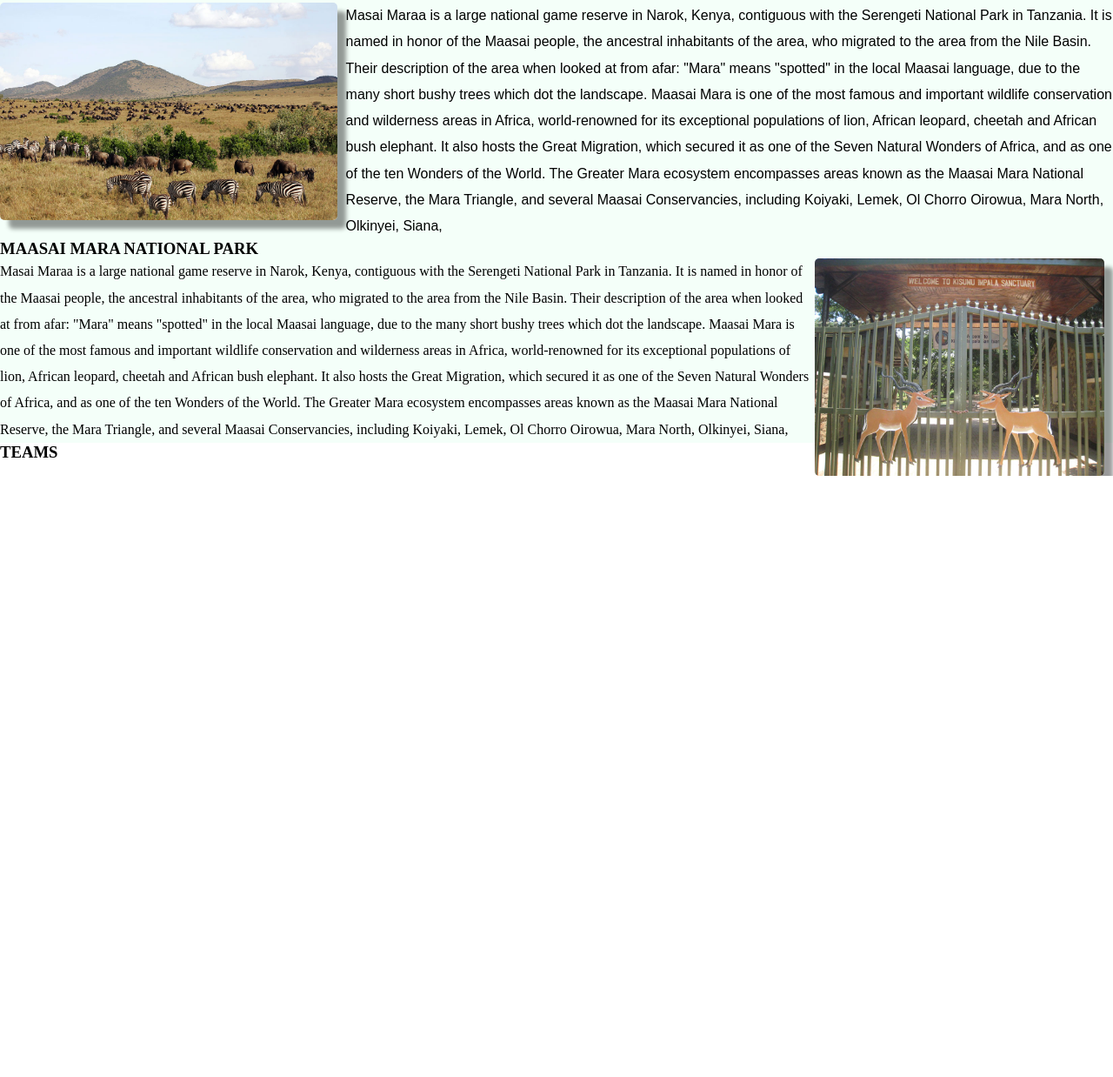
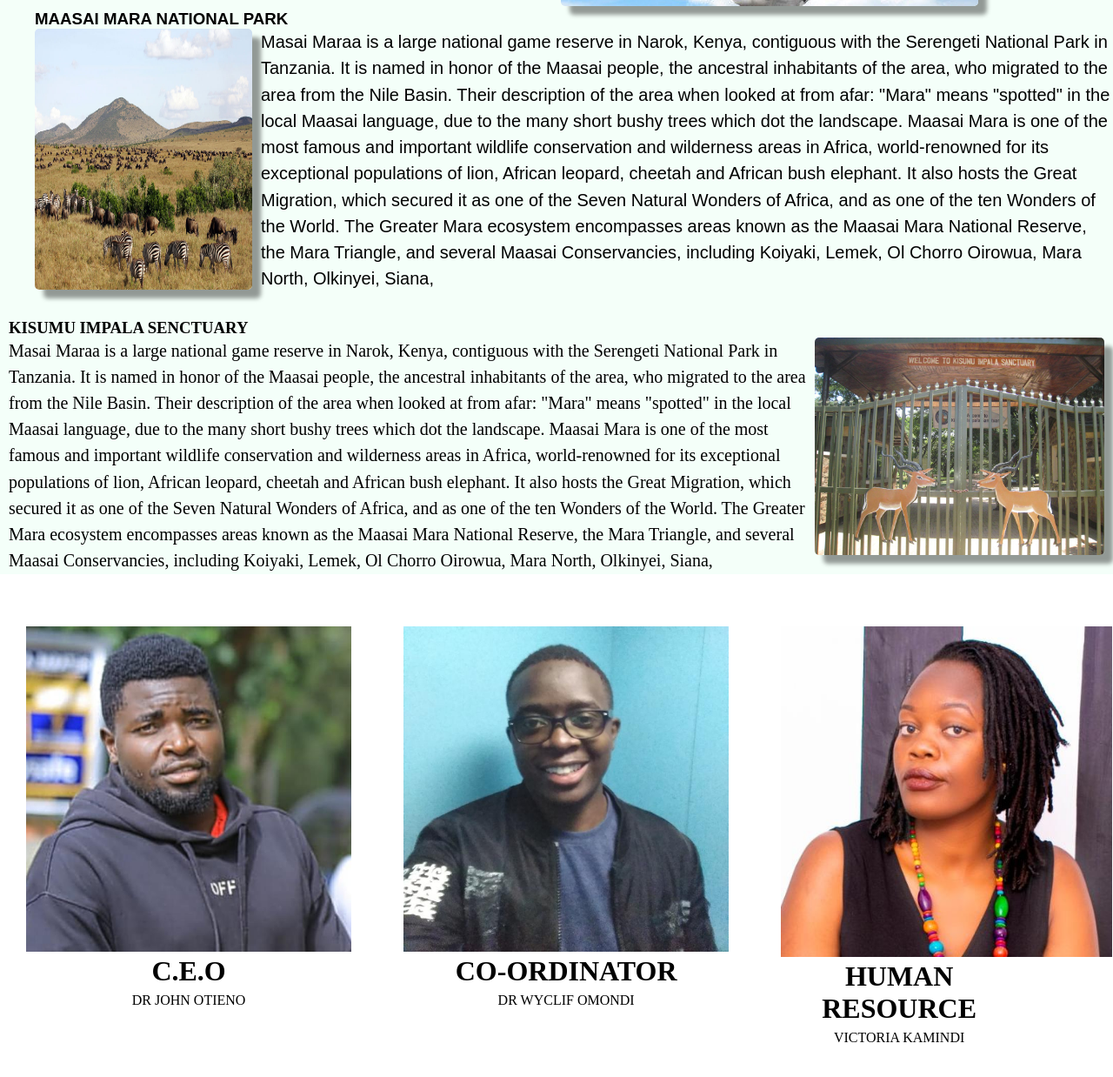
Before and after one commit to kelvinhovinho/k_tours, a plain HTML site: page index.html in a window 1280 px wide. Shown: the part 1103-2341 px from the top of the page at 87% size. Before the commit the page ends 1650 px from the top, so only its background shows below. Drawn offline with Linux system fonts and the light colour scheme.

Commit message:
created files

```diff
--- a/index.css
+++ b/index.css
@@ -17,7 +17,7 @@ header{
     border: 0px solid black;
     height: 800px;
     min-width: 800px;
-    background-color:rgba(0,0,0,0.4);
+    background-color:rgba(10, 10, 10, 0.8);
     z-index:-2;
  }
  .nav{
@@ -42,6 +42,8 @@ header>.overlay>.nav>ul>li>a{
     background-color:#F4FFF9;
     margin-top: -1.3em;
     min-height: 50vh;
+    padding-left: 10px;
+    padding-top: 30px;
 }
 .about-container{
     display: flex;
@@ -65,7 +67,6 @@ li{
     list-style-type:none;
 }
 .imagem{
-    height: 250px;
     float: left;
     margin-right: 10px;
     border-radius: 5px;
@@ -76,6 +77,7 @@ p{
 }
 .maasai{
     font-family:Arial, Helvetica, sans-serif;
+    padding-left: 30px;
 }
 .image2{
     height: 250px;
@@ -84,3 +86,22 @@ p{
     border-radius: 5px;
     box-shadow:10px 10px 5px rgba(0,0,0,0.4);
 }
+#mm{
+    font-size: 20px;
+}
+#mmm{
+    margin-top:30px ;
+    padding-bottom: 10;
+}
+.wrap{
+    /* background-color: red; */
+    width:1200px;
+    display: flex;
+    flex-direction: row;
+    padding-top: 30px;
+}
+.card{
+    text-align: center;
+    text-transform: uppercase;
+    padding:30px;
+}
--- a/index.html
+++ b/index.html
@@ -15,7 +15,7 @@
                         <ul>
                             <li><a href=index.html#home>home</a></li>
                             <li><a href="index.html#about">about</a></li>
-                            <li><a href="#">team</a></li>
+                            <li><a href="index.html#wrap">team</a></li>
                             <li><a href="#">contact</a></li>
                         </ul>
                     </div>
@@ -30,7 +30,7 @@
                         The center's are Maasai mara national park and Kisumu impala senctuary respectively.<br>
                         Visiting this ceters through our organization one will enjoy exclusive services which include:<br>
                         <ul>
-                            <h4>
+                            <h4 id="list">
                                 <li>50% discount charges from client nearest town to the destined park </li>
                                 <li>free food through out the trip</li>
                                 <li>free accomodation</li>
@@ -46,27 +46,45 @@
             </div>
             <div class="maasai">
                 <h3>MAASAI MARA NATIONAL PARK</h3>
-                <img src="./img/Masai_Mara.jpg" class="imagem" alt="">
-                <p>Masai Maraa is a large national game reserve in Narok, Kenya, contiguous with the Serengeti National Park in Tanzania. It is named in honor of the Maasai people, the ancestral inhabitants of the area, who migrated to the area from the Nile Basin. Their description of the area when looked at from afar: "Mara" means "spotted" in the local Maasai language, due to the many short bushy trees which dot the landscape.
+                <img src="./img/Masai_Mara.jpg" class="imagem" alt="" height=300;
+                width=250;>
+                <p id="mm">Masai Maraa is a large national game reserve in Narok, Kenya, contiguous with the Serengeti National Park in Tanzania. It is named in honor of the Maasai people, the ancestral inhabitants of the area, who migrated to the area from the Nile Basin. Their description of the area when looked at from afar: "Mara" means "spotted" in the local Maasai language, due to the many short bushy trees which dot the landscape.
 
                     Maasai Mara is one of the most famous and important wildlife conservation and wilderness areas in Africa, world-renowned for its exceptional populations of lion, African leopard, cheetah and African bush elephant. It also hosts the Great Migration, which secured it as one of the Seven Natural Wonders of Africa, and as one of the ten Wonders of the World.
 
                     The Greater Mara ecosystem encompasses areas known as the Maasai Mara National Reserve, the Mara Triangle, and several Maasai Conservancies, including Koiyaki, Lemek, Ol Chorro Oirowua, Mara North, Olkinyei, Siana, </p>
             </div>
             <div class="impala">
-                <h3>MAASAI MARA NATIONAL PARK</h3>
+                <h3 id="mmm">KISUMU IMPALA SENCTUARY</h3>
                 <img src="./img/The-Impala-Santuary-Kisumu.jpg" class="image2" alt="">
-                <p>Masai Maraa is a large national game reserve in Narok, Kenya, contiguous with the Serengeti National Park in Tanzania. It is named in honor of the Maasai people, the ancestral inhabitants of the area, who migrated to the area from the Nile Basin. Their description of the area when looked at from afar: "Mara" means "spotted" in the local Maasai language, due to the many short bushy trees which dot the landscape.
+                <p id="mm">Masai Maraa is a large national game reserve in Narok, Kenya, contiguous with the Serengeti National Park in Tanzania. It is named in honor of the Maasai people, the ancestral inhabitants of the area, who migrated to the area from the Nile Basin. Their description of the area when looked at from afar: "Mara" means "spotted" in the local Maasai language, due to the many short bushy trees which dot the landscape.
 
                     Maasai Mara is one of the most famous and important wildlife conservation and wilderness areas in Africa, world-renowned for its exceptional populations of lion, African leopard, cheetah and African bush elephant. It also hosts the Great Migration, which secured it as one of the Seven Natural Wonders of Africa, and as one of the ten Wonders of the World.
 
                     The Greater Mara ecosystem encompasses areas known as the Maasai Mara National Reserve, the Mara Triangle, and several Maasai Conservancies, including Koiyaki, Lemek, Ol Chorro Oirowua, Mara North, Olkinyei, Siana, </p>
             </div>
         </div>
-        <div class="team">
-            <h3>TEAMS</h3>
-            <div class="cards">
-
+        <div class="wrap" id="wrap">
+            <div class="card">
+                <img src="./img/ceo.jpeg" width="100%" alt="">
+                <div class="container">
+                    <h1>C.E.O</h1>
+                    <P>dr john otieno</P>
+                </div>
+            </div>
+            <div class="card">
+                <img src="./img/coord.jpeg" width="100%" alt="">
+                <div class="container" id="hr">
+                    <h1>co-ordinator</h1>
+                    <P>dr wyclif omondi</P>
+                </div>
+            </div>
+            <div class="card">
+                <img src="./img/hr.jpeg" width="140%" alt="">
+                <div class="container">
+                    <h1>human resource</h1>
+                    <P>victoria kamindi</P>
+                </div>
             </div>
         </div>
     </div>
```
